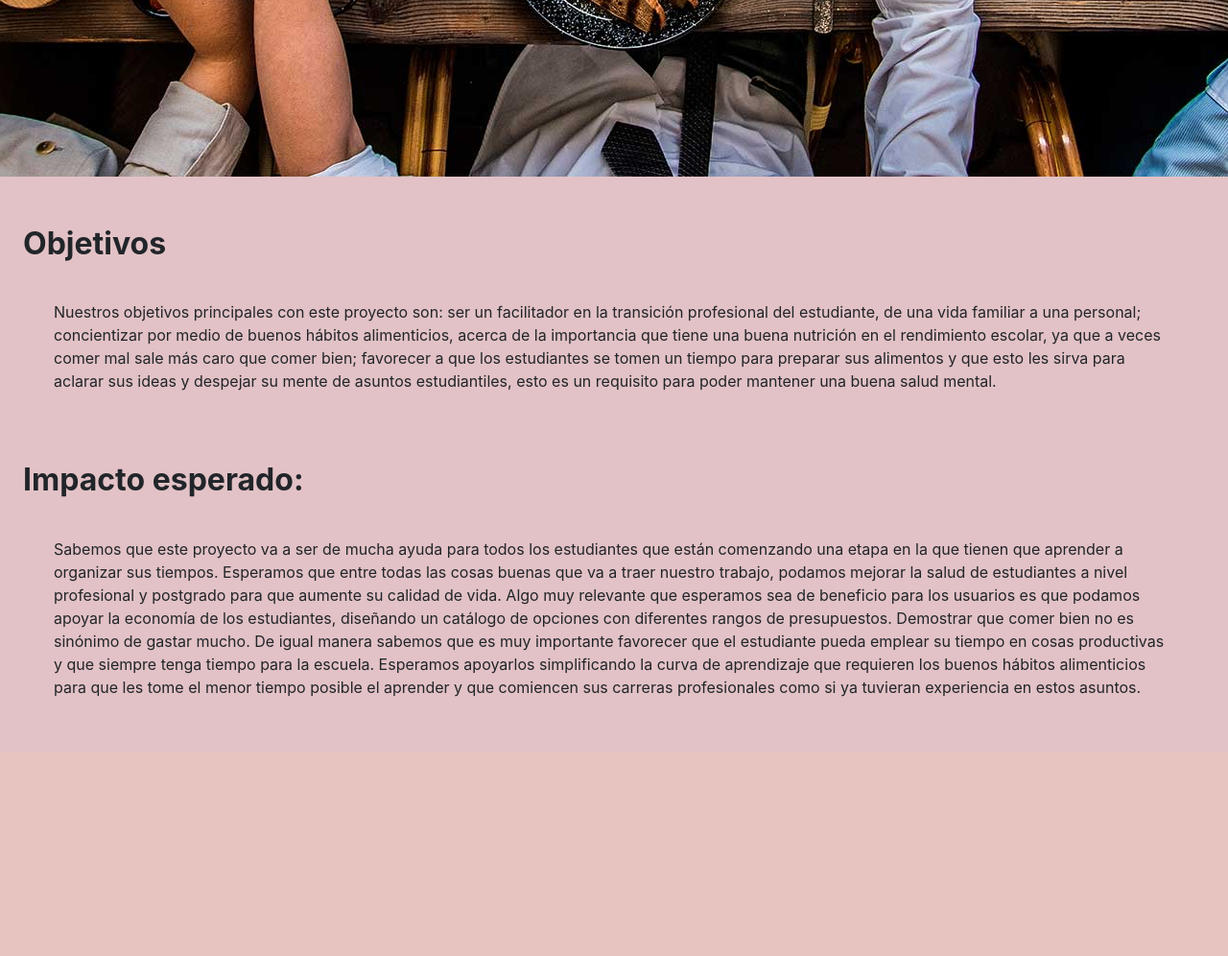
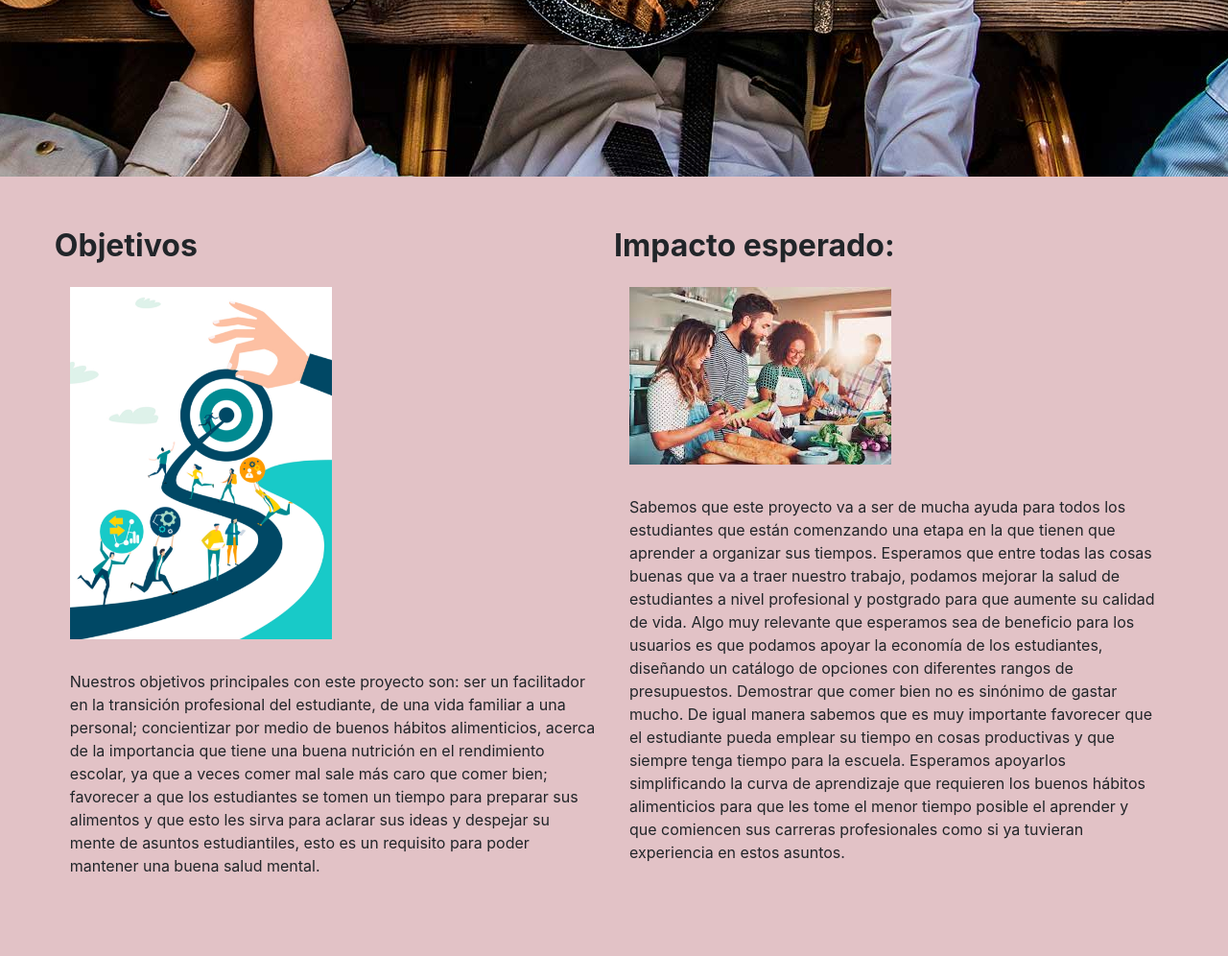
Before and after one commit to eskrr/RecipeBook, a PHP site: page /about.html in a window 1280 px wide. Shown: the part 891-1887 px from the top of the page at 96% size. Before the commit the page ends 1617 px from the top, so only its background shows below. Run offline with PHP 8.4, Linux system fonts and the light colour scheme.

Commit message:
Ya quedo mas estilizado
Se agrego contenido de texto al about

```diff
--- a/about.html
+++ b/about.html
@@ -28,25 +28,25 @@
 				</h1>
 			</div>
 			<div id="infoAbout">
-				<div>
+				<div class="divHoriz">
 					<h2 class="subTitleAbout">
 						Objetivos
 					</h2>
+					<img src="images/objetivo.png" alt="Objetivo" title="Objetivo" id="objetivoImg">
 					<p class="parrAbout">
 						Nuestros objetivos principales con este proyecto son: ser un facilitador en la transición profesional del estudiante, de una vida familiar a una personal; concientizar por medio de buenos hábitos alimenticios, acerca de la importancia que tiene una buena nutrición en el rendimiento escolar, ya que a veces comer mal sale más caro que comer bien; favorecer a que los estudiantes se tomen un tiempo para preparar sus alimentos y que esto les sirva para aclarar sus ideas y despejar su mente de asuntos estudiantiles, esto es un requisito para poder mantener una buena salud mental.
 					</p>
 				</div>
 				<br>
-				<div>
+				<div class="divHoriz">
 					<h2 class="subTitleAbout">
 						Impacto esperado:
 					</h2>
+					<img src="images/impacto.jpeg" alt="Impacto" title="Impacto" id="objetivoImg">
 					<p class="parrAbout">
 						Sabemos que este proyecto va a ser de mucha ayuda para todos los estudiantes que están comenzando una etapa en la que tienen que aprender a organizar sus tiempos. Esperamos que entre todas las cosas buenas que va a traer nuestro trabajo, podamos mejorar la salud de estudiantes a nivel profesional y postgrado para que aumente su calidad de vida.
 						Algo muy relevante que esperamos sea de beneficio para los usuarios es que podamos apoyar la economía de los estudiantes, diseñando un catálogo de opciones con diferentes rangos de presupuestos. Demostrar que comer bien no es sinónimo de gastar mucho.
 						De igual manera sabemos que es muy importante favorecer que el estudiante pueda emplear su tiempo en cosas productivas y que siempre tenga tiempo para la escuela. Esperamos apoyarlos simplificando la curva de aprendizaje que requieren los buenos hábitos alimenticios para que les tome el menor tiempo posible el aprender y que comiencen sus carreras profesionales como si ya tuvieran experiencia en estos asuntos.
-
-
 					</p>
 				</div>
 			</div>
--- a/css/application.css
+++ b/css/application.css
@@ -39,6 +39,14 @@
 
 #infoAbout{
 	margin-top: 1070px;
+	display: -webkit-flex;
+    display: flex;
+    position:relative;
+    margin-left: auto;
+    margin-right: auto;
+    max-width: 95%;
+    border-radius: 15px;
+    padding: 2px;
 }
 
 .subTitleAbout{
@@ -46,5 +54,20 @@
 }
 
 .parrAbout{
-padding: 2em;
+padding: 1em;
 }
+
+.divHoriz{
+	position: relative;
+    -webkit-flex: 1;
+    flex: 1;
+}
+
+#objetivoImg{
+	text-align: center;
+	margin-left: auto;
+	margin-right: auto;
+	max-width: 50%;
+	max-height: 50%;
+	margin: 1em;
+}
```
Also changed, not shown: images/impacto.jpeg (added), images/objetivo.png (added).
